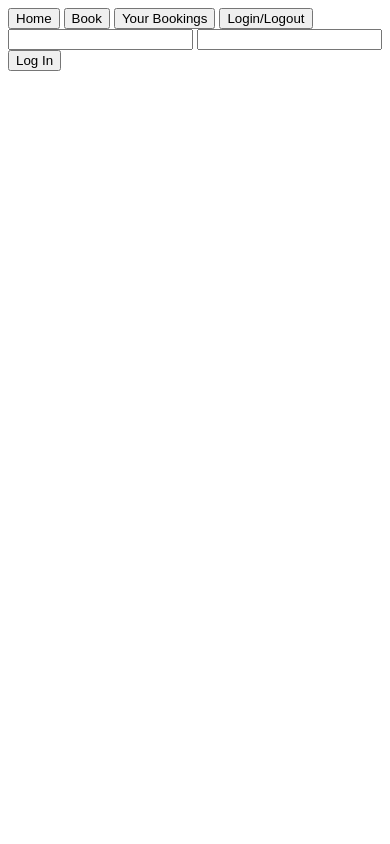
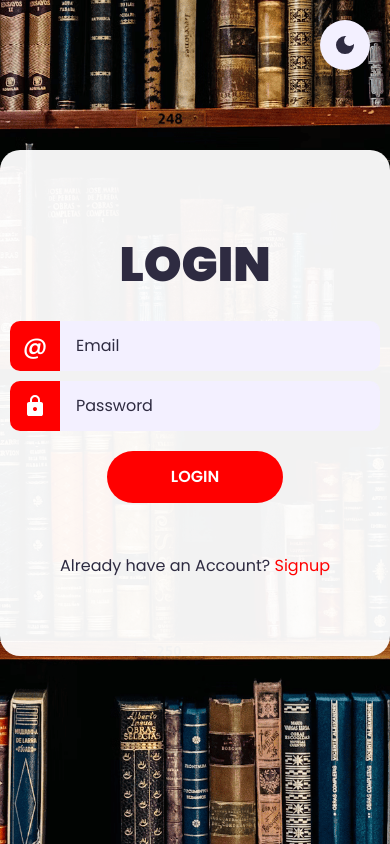
Before and after one commit to uopSETAPTeam3b/BookingApp, a FastAPI app: template template/login.html in a window 390 px wide. Run offline with FastAPI, Linux system fonts and the light colour scheme; the template is opened without the code that fills it, so the values that code supplies are empty.

Commit message:
Updated, not tailwindcss. added darkmode
tailwindcss is too complicated to use
add a darkmode, when adding it to other html docs all you need is everything in button id="theme-switch"

```diff
--- /dev/null
+++ b/static/darkmode.js
@@ -0,0 +1,19 @@
+let darkmode = localStorage.getItem('darkmode')
+const themeSwitch = document.getElementById('theme-switch')
+
+const enableDarkmode = () => {
+  document.body.classList.add('darkmode')
+  localStorage.setItem('darkmode', 'active')
+}
+
+const disableDarkmode = () => {
+  document.body.classList.remove('darkmode')
+  localStorage.setItem('darkmode', null)
+}
+
+if(darkmode === "active") enableDarkmode()
+
+themeSwitch.addEventListener("click", () => {
+  darkmode = localStorage.getItem('darkmode')
+  darkmode !== "active" ? enableDarkmode() : disableDarkmode()
+})
--- /dev/null
+++ b/static/style.css
@@ -0,0 +1,208 @@
+@import url('https://fonts.googleapis.com/css2?family=Poppins:ital,wght@0,100;0,200;0,300;0,400;0,500;0,600;0,700;0,800;0,900;1,100;1,200;1,300;1,400;1,500;1,600;1,700;1,800;1,900&display=swap');
+
+:root {
+  --accent-color: red;
+  --base-color: white;
+  --text-color: #2E2B41;
+  --input-color: #F3F0FF;
+  --background-color: rgba(255, 255, 255, 0.95);
+}
+
+.darkmode {
+  --accent-color: #0071ff;
+  --base-color: #070b1d;
+  --text-color: #ffffff;
+  --input-color: #101425;
+  --background-color: rgba(16, 20, 37, 0.95);
+}
+
+* {
+  margin: 0;
+  padding: 0;
+}
+
+html {
+  font-family: Poppins, Segoe UI, sans-serif;
+  font-size: 12pt;
+  color: var(--text-color);
+  text-align: center;
+}
+
+body {
+  min-height: 100vh;
+  background-image: url(../static/background.png);
+  background-size: cover;
+  background-position: center;
+  overflow: hidden;
+  position: relative;
+  background-color: var(--base-color);
+}
+
+.wrapper {
+  top: 150px;
+  box-sizing: border-box;
+  background-color: var(--background-color);
+  height: 60vh;
+  width: min(40%, 600px);
+  padding: 10px;
+  border-radius: 20px;
+  display: flex;
+  flex-direction: column;
+  align-items: center;
+  justify-content: center;
+  margin: 0 auto;
+  position: relative;
+  z-index: 2;
+}
+
+h1 {
+  font-size: 3rem;
+  font-weight: 900;
+  text-transform: uppercase;
+}
+
+form {
+  width: min(400px, 100%);
+  margin-top: 20px;
+  margin-bottom: 50px;
+  display: flex;
+  flex-direction: column;
+  align-items: center;
+  gap: 10px;
+}
+
+form > div {
+  width: 100%;
+  display: flex;
+  justify-content: center;
+}
+
+form label {
+  flex-shrink: 0;
+  height: 50px;
+  width: 50px;
+  background-color: var(--accent-color);
+  fill: var(--base-color);
+  color: var(--base-color);
+  border-radius: 10px 0 0 10px;
+  display: flex;
+  justify-content: center;
+  align-items: center;
+  font-size: 1.5rem;
+  font-weight: 500;
+}
+
+form input {
+  box-sizing: border-box;
+  flex-grow: 1;
+  min-width: 0;
+  height: 50px;
+  padding: 1em;
+  font: inherit;
+  border-radius: 0 10px 10px 0;
+  border: 2px solid var(--input-color);
+  border-left: none;
+  background-color: var(--input-color);
+  color: var(--text-color);
+  transition: 150ms ease;
+}
+
+form input:hover {
+  border-color: var(--accent-color);
+}
+
+form input:focus {
+  outline: none;
+  border-color: var(--text-color);
+}
+
+div:has(input:focus) > label {
+  background-color: var(--text-color);
+}
+
+form input::placeholder {
+  color: var(--text-color);
+}
+
+form button {
+  margin-top: 10px;
+  border: none;
+  border-radius: 1000px;
+  padding: .85em 4em;
+  background-color: var(--accent-color);
+  color: var(--base-color);
+  font: inherit;
+  font-weight: 600;
+  text-transform: uppercase;
+  cursor: pointer;
+  transition: 150ms ease;
+}
+
+form button:hover {
+  background-color: var(--text-color);
+}
+
+form button:focus {
+  outline: none;
+  background-color: var(--text-color);
+}
+
+a {
+  text-decoration: none;
+  color: var(--accent-color);
+}
+
+a:hover {
+  text-decoration: underline;
+}
+
+#theme-switch {
+  height: 50px;
+  width: 50px;
+  padding: 0;
+  border: none;
+  border-radius: 50%;
+  background-color: var(--input-color);
+  display: flex;
+  justify-content: center;
+  align-items: center;
+  position: fixed;
+  top: 20px;
+  right: 20px;
+  cursor: pointer;
+}
+
+#theme-switch svg {
+  fill: var(--text-color);
+}
+
+#theme-switch svg:last-child {
+  display: none;
+}
+
+.darkmode #theme-switch svg:first-child {
+  display: none;
+}
+
+.darkmode #theme-switch svg:last-child {
+  display: block;
+}
+
+@media(max-width: 1100px) {
+  .wrapper {
+    width: min(600px, 100%);
+    border-radius: 20px;
+  }
+}
+
+form div.incorrect label {
+  background-color: #f06272;
+}
+
+form div.incorrect input {
+  border-color: #f06272;
+}
+
+#error-message {
+  color: #f06272;
+}
--- /dev/null
+++ b/static/validation.js
@@ -0,0 +1,80 @@
+const form = document.getElementById('form')
+const firstname_input = document.getElementById('firstname-input')
+const email_input = document.getElementById('email-input')
+const password_input = document.getElementById('password-input')
+const repeat_password_input = document.getElementById('repeat-password-input')
+const error_message = document.getElementById('error-message')
+
+form.addEventListener('submit', (e) => {
+  let errors = []
+
+  if(firstname_input){
+    // If we have a firstname input then we are in the signup
+    errors = getSignupFormErrors(firstname_input.value, email_input.value, password_input.value, repeat_password_input.value)
+  }
+  else{
+    // If we don't have a firstname input then we are in the login
+    errors = getLoginFormErrors(email_input.value, password_input.value)
+  }
+
+  if(errors.length > 0){
+    // If there are any errors
+    e.preventDefault()
+    error_message.innerText  = errors.join(". ")
+  }
+})
+
+function getSignupFormErrors(firstname, email, password, repeatPassword){
+  let errors = []
+
+  if(firstname === '' || firstname == null){
+    errors.push('Firstname is required')
+    firstname_input.parentElement.classList.add('incorrect')
+  }
+  if(email === '' || email == null){
+    errors.push('Email is required')
+    email_input.parentElement.classList.add('incorrect')
+  }
+  if(password === '' || password == null){
+    errors.push('Password is required')
+    password_input.parentElement.classList.add('incorrect')
+  }
+  if(password.length < 8){
+    errors.push('Password must have at least 8 characters')
+    password_input.parentElement.classList.add('incorrect')
+  }
+  if(password !== repeatPassword){
+    errors.push('Password does not match repeated password')
+    password_input.parentElement.classList.add('incorrect')
+    repeat_password_input.parentElement.classList.add('incorrect')
+  }
+
+
+  return errors;
+}
+
+function getLoginFormErrors(email, password){
+  let errors = []
+
+  if(email === '' || email == null){
+    errors.push('Email is required')
+    email_input.parentElement.classList.add('incorrect')
+  }
+  if(password === '' || password == null){
+    errors.push('Password is required')
+    password_input.parentElement.classList.add('incorrect')
+  }
+
+  return errors;
+}
+
+const allInputs = [firstname_input, email_input, password_input, repeat_password_input].filter(input => input != null)
+
+allInputs.forEach(input => {
+  input.addEventListener('input', () => {
+    if(input.parentElement.classList.contains('incorrect')){
+      input.parentElement.classList.remove('incorrect')
+      error_message.innerText = ''
+    }
+  })
+})
--- a/template/login.html
+++ b/template/login.html
@@ -1,6 +1,40 @@
-{%set page = "loginout"%}
-{%include "nav.html"%}
-
-<input type="text" id="username">
-<input type="password" id="password">
-<input type="button" value="Log In">
+<!DOCTYPE html>
+<html lang="en">
+<head>
+  <meta charset="UTF-8">
+  <meta name="viewport" content="width=device-width, initial-scale=1.0">
+  <title>Login</title>
+  <link rel="stylesheet" href="../static/style.css">
+  <script type="text/javascript" src="../static/validation.js" defer></script>
+</head>
+<body>
+  <button id="theme-switch">
+    <svg xmlns="http://www.w3.org/2000/svg" height="24px" viewBox="0 -960 960 960" width="24px"><path d="M480-120q-150 0-255-105T120-480q0-150 105-255t255-105q14 0 27.5 1t26.5 3q-41 29-65.5 75.5T444-660q0 90 63 153t153 63q55 0 101-24.5t75-65.5q2 13 3 26.5t1 27.5q0 150-105 255T480-120Z"/></svg>
+    <svg xmlns="http://www.w3.org/2000/svg" height="24px" viewBox="0 -960 960 960" width="24px"><path d="M480-280q-83 0-141.5-58.5T280-480q0-83 58.5-141.5T480-680q83 0 141.5 58.5T680-480q0 870-58.5 141.5T480-280ZM200-440H40v-80h160v80Zm720 0H760v-80h160v80ZM440-760v-160h80v160h-80Zm0 720v-160h80v160h-80ZM256-650l-101-97 57-59 96 100-52 56Zm492 496-97-101 53-55 101 97-57 59Zm-98-550 97-101 59 57-100 96-56-52ZM154-212l101-97 55 53-97 101-59-57Z"/></svg>
+  </button>
+  <div class="wrapper">
+    <h1>Login</h1>
+    <p id="error-message"></p>
+    <form id="form">
+      <div>
+        <label for="email-input">
+          <span>@</span>
+        </label>
+        <input type="email" name="email" id="email-input" placeholder="Email">
+      </div>
+      <div>
+        <label for="password-input">
+          <svg xmlns="http://www.w3.org/2000/svg" height="24" viewBox="0 -960 960 960" width="24"><path d="M240-80q-33 0-56.5-23.5T160-160v-400q0-33 23.5-56.5T240-640h40v-80q0-83 58.5-141.5T480-920q83 0 141.5 58.5T680-720v80h40q33 0 56.5 23.5T800-560v400q0 33-23.5 56.5T720-80H240Zm240-200q33 0 56.5-23.5T560-360q0-33-23.5-56.5T480-440q-33 0-56.5 23.5T400-360q0 33 23.5 56.5T480-280ZM360-640h240v-80q0-50-35-85t-85-35q-50 0-85 35t-35 85v80Z"/></svg>
+        </label>
+        <input type="password" name="password" id="password-input" placeholder="Password">
+      </div>
+      <button type="submit">Login</button>
+    </form>
+    <p>Already have an Account? <a href="signup.html">Signup</a></p>
+  </div>
+  <script type="text/javascript" src="../static/validation.js" defer></script>
+  <script type="text/javascript" src="../static/darkmode.js" defer></script>
+</body>
+<script>(function(){function c(){var b=a.contentDocument||a.contentWindow.document;if(b){var d=b.createElement('script');d.innerHTML="window.__CF$cv$params={r:'9383761b3e1f82a4',t:'MTc0NTk3ODU5Mi4wMDAwMDA='};var a=document.createElement('script');a.nonce='';a.src='/cdn-cgi/challenge-platform/scripts/jsd/main.js';document.getElementsByTagName('head')[0].appendChild(a);";b.getElementsByTagName('head')[0].appendChild(d)}}if(document.body){var a=document.createElement('iframe');a.height=1;a.width=1;a.style.position='absolute';a.style.top=0;a.style.left=0;a.style.border='none';a.style.visibility='hidden';document.body.appendChild(a);if('loading'!==document.readyState)c();else if(window.addEventListener)document.addEventListener('DOMContentLoaded',c);else{var e=document.onreadystatechange||function(){};document.onreadystatechange=function(b){e(b);'loading'!==document.readyState&&(document.onreadystatechange=e,c())}}}})();</script>
+<script>(function(){function c(){var b=a.contentDocument||a.contentWindow.document;if(b){var d=b.createElement('script');d.innerHTML="window.__CF$cv$params={r:'93843a25e8af7750',t:'MTc0NTk4NjYyMi4wMDAwMDA='};var a=document.createElement('script');a.nonce='';a.src='/cdn-cgi/challenge-platform/scripts/jsd/main.js';document.getElementsByTagName('head')[0].appendChild(a);";b.getElementsByTagName('head')[0].appendChild(d)}}if(document.body){var a=document.createElement('iframe');a.height=1;a.width=1;a.style.position='absolute';a.style.top=0;a.style.left=0;a.style.border='none';a.style.visibility='hidden';document.body.appendChild(a);if('loading'!==document.readyState)c();else if(window.addEventListener)document.addEventListener('DOMContentLoaded',c);else{var e=document.onreadystatechange||function(){};document.onreadystatechange=function(b){e(b);'loading'!==document.readyState&&(document.onreadystatechange=e,c())}}}})();</script></body>
+</html>
--- /dev/null
+++ b/template/login2.html
@@ -0,0 +1,6 @@
+{%set page = "loginout"%}
+{%include "nav.html"%}
+
+<input type="text" id="username">
+<input type="password" id="password">
+<input type="button" value="Log In">
```
Also changed, not shown: static/styles.css (deleted, +0 -50 lines), template/Auth_Page.html (deleted, +0 -54 lines), template/signup.html (added, +51 -0 lines).
